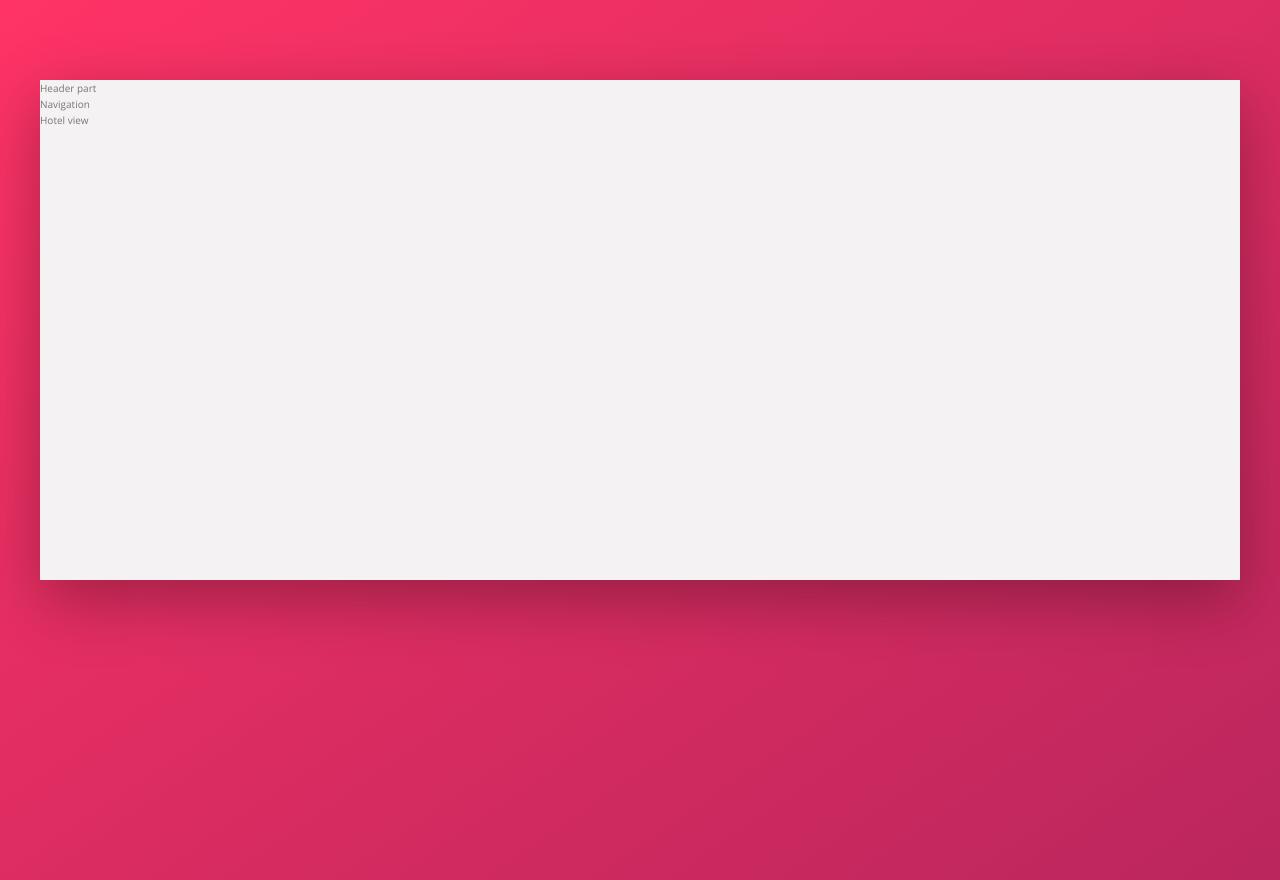
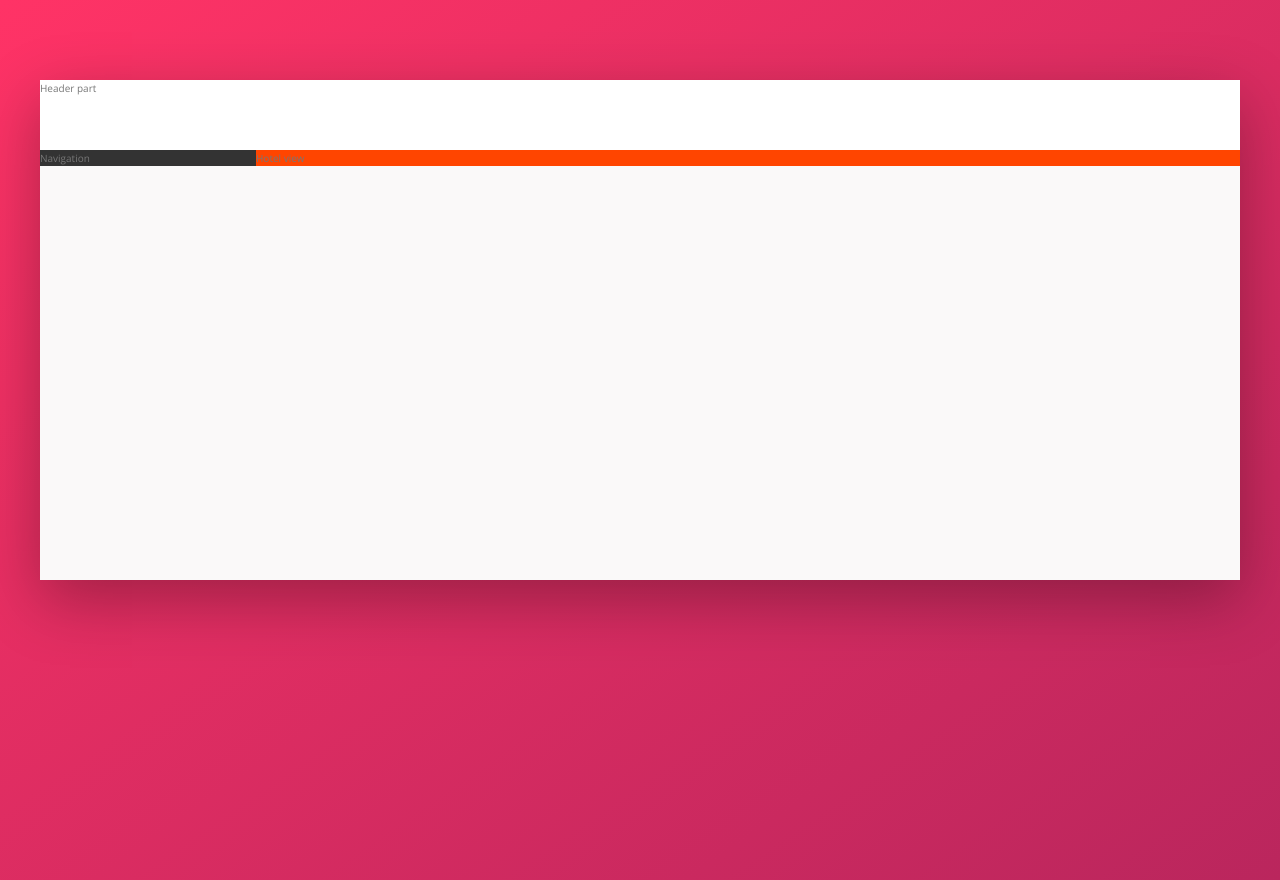
Before and after one commit to Atomize101/advancedCSS, a website: page Trillo/index.html in a window 1280 px wide. Drawn offline with nearby package versions, Linux system fonts and the light colour scheme.

Commit message:
Layout with flex

```diff
--- a/Trillo/sass/_base.scss
+++ b/Trillo/sass/_base.scss
@@ -30,6 +30,8 @@ Grey dark 3: #999
 	--color-grey-dark-1: #333;
 	--color-grey-dark-2: #777;
 	--color-grey-dark-3: #999;
+
+	--shadow-dark: 0 2rem 6rem rgba(0, 0, 0, 0.3);
 }
 
 * {
--- a/Trillo/sass/_layout.scss
+++ b/Trillo/sass/_layout.scss
@@ -1,20 +1,30 @@
 .container {
 	max-width: 120rem;
 	margin: 8rem auto;
-	background-color: var(--color-grey-light-2);
-	box-shadow: 0 2rem 6rem rgba(0, 0, 0, 0.3);
+	background-color: var(--color-grey-light-1);
+	box-shadow: var(--shadow-dark);
 
 	min-height: 50rem;
 }
 
 .header {
+	height: 7rem;
+	background-color: #fff;
+	border-bottom: var(--color-grey-light-2);
 }
 
 .content {
+	display: flex;
 }
 
 .sidebar {
+	background-color: var(--color-grey-dark-1);
+
+	flex: 0 0 18%;
 }
 
 .hotel-view {
+	background-color: #fff;
+	background-color: orangered;
+	flex: 1;
 }
```
Also changed, not shown: Trillo/css/style.css.
